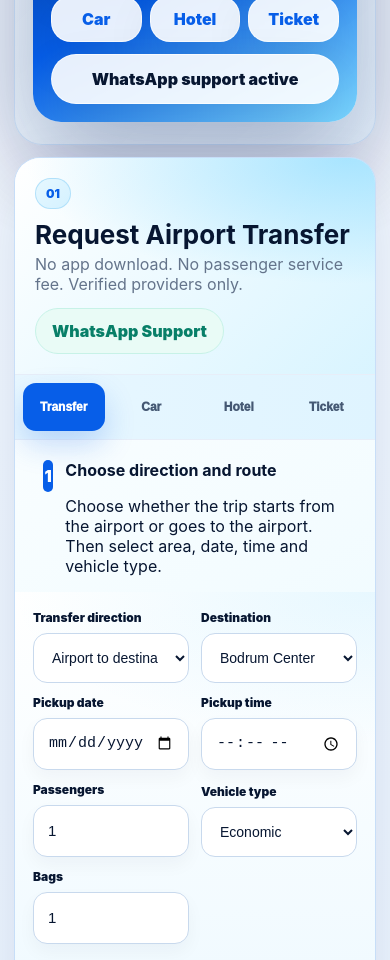
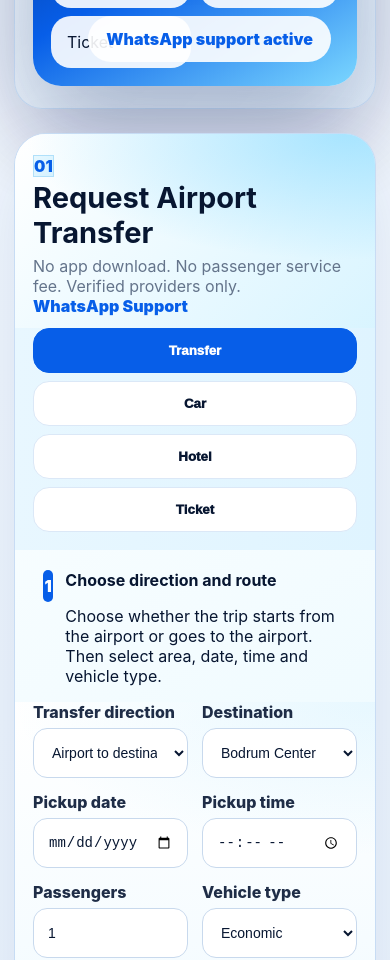
Before and after one commit to furukcell/Arrivio-platform, a Next.js app in the folder apps/web/: page / in a window 390 px wide. Shown: the part 1040-2000 px from the top of the page. Built offline with nearby package versions, Linux system fonts and the light colour scheme.

Commit message:
Style partner login link on landing nav

```diff
--- a/apps/web/src/styles/landingAtmosphere.css
+++ b/apps/web/src/styles/landingAtmosphere.css
@@ -115,6 +115,15 @@
 .rightNav a {
   color: #071631;
   text-decoration: none;
+}
+
+.partnerLoginLink {
+  border: 1px solid #bdeee3;
+  background: #ecfffb;
+  color: #087f68 !important;
+  border-radius: 12px;
+  padding: 11px 14px;
+  white-space: nowrap;
 }
 
 .rightNav button,
@@ -258,87 +267,77 @@
 .mockBubble {
   position: relative;
   background: rgba(255, 255, 255, 0.9);
-  border: 1px solid rgba(255, 255, 255, 0.7);
-  box-shadow: 0 18px 50px rgba(0, 0, 0, 0.10);
 }
 
 .mockTop {
+  display: flex;
+  justify-content: space-between;
+  padding: 18px;
   border-radius: 24px;
-  padding: 18px;
-  display: flex;
-  align-items: center;
-  justify-content: space-between;
+  color: #071631;
+  font-weight: 950;
 }
 
 .mockTop span {
-  background: #075ee8;
-  color: white;
-  border-radius: 999px;
-  padding: 8px 12px;
-  font-weight: 950;
-}
-
-.mockTop b,
-.mockCard strong {
-  color: #071631;
+  color: #075ee8;
 }
 
 .mockCard.main {
   margin-top: 22px;
+  padding: 24px;
   border-radius: 28px;
-  padding: 24px;
+  color: #071631;
+  box-shadow: 0 18px 50px rgba(7, 27, 88, 0.14);
 }
 
 .mockCard strong {
+  display: block;
   font-size: 28px;
 }
 
-.mockCard p {
+.mockCard p,
+.mockGrid p {
   color: #64748b;
-}
-
-.mockCard em {
-  display: inline-block;
-  background: #e8fff7;
-  color: #098766;
-  border-radius: 999px;
-  padding: 8px 10px;
-  font-style: normal;
-  font-weight: 950;
 }
 
 .mockGrid {
   display: grid;
-  grid-template-columns: repeat(3, 1fr);
+  grid-template-columns: repeat(2, 1fr);
   gap: 12px;
-  margin-top: 18px;
+  margin-top: 14px;
 }
 
 .mockGrid div {
   border-radius: 20px;
-  padding: 18px;
-  text-align: center;
-  font-weight: 950;
+  padding: 16px;
+}
+
+.mockGrid b {
   color: #075ee8;
 }
 
 .mockBubble {
   position: absolute;
   right: 26px;
-  bottom: 26px;
+  bottom: 24px;
   border-radius: 999px;
-  padding: 14px 18px;
-  color: #071631;
+  padding: 13px 18px;
+  color: #075ee8;
   font-weight: 950;
 }
 
+.requestPanel,
+.marketingSection,
+.footer {
+  max-width: 1180px;
+}
+
 .requestPanel {
-  max-width: 1180px;
-  margin: 18px auto 28px;
-  background: white;
-  border: 1px solid rgba(198, 221, 248, 0.95);
-  border-radius: 30px;
-  box-shadow: 0 28px 80px rgba(7, 27, 88, 0.14), 0 0 0 10px rgba(255, 255, 255, 0.45);
+  margin: 24px auto;
+  background: rgba(255, 255, 255, 0.92);
+  border: 1px solid rgba(196, 218, 244, 0.92);
+  border-radius: 32px;
+  box-shadow: 0 26px 78px rgba(7, 27, 88, 0.11);
   overflow: hidden;
 }
 
@@ -346,63 +345,43 @@
   display: flex;
   align-items: center;
   justify-content: space-between;
-  gap: 16px;
-  padding: 24px 28px;
-  background:
-    radial-gradient(420px 160px at 92% 5%, rgba(24, 182, 255, 0.16), transparent 70%),
-    linear-gradient(90deg, #ffffff, #eef7ff);
+  padding: 30px 32px 16px;
 }
 
-.panelHead span,
-.sectionTitle span,
-.processText span,
-.revenue span {
-  display: inline-flex;
+.panelHead span {
   color: #075ee8;
-  background: #eaf4ff;
-  border-radius: 999px;
-  padding: 7px 10px;
   font-weight: 950;
-  font-size: 12px;
 }
 
 .panelHead h2 {
-  margin: 10px 0 4px;
-  font-size: 30px;
+  font-size: 36px;
+  margin: 4px 0 6px;
 }
 
 .panelHead p {
+  color: #64748b;
   margin: 0;
-  color: #64748b;
 }
 
 .panelHead a {
-  white-space: nowrap;
+  color: #075ee8;
+  font-weight: 950;
   text-decoration: none;
-  color: #087f68;
-  background: #e9fbf6;
-  border: 1px solid #c7f2e7;
-  border-radius: 999px;
-  padding: 12px 16px;
-  font-weight: 950;
 }
 
 .tabs {
   display: grid;
   grid-template-columns: repeat(4, 1fr);
-  padding: 10px;
-  background: #eaf3ff;
   gap: 8px;
-  border-top: 1px solid #e7eef8;
-  border-bottom: 1px solid #e7eef8;
+  padding: 0 28px 18px;
 }
 
 .tabs button {
-  height: 52px;
-  border: 0;
+  border: 1px solid #dbe8f7;
+  background: white;
+  color: #071631;
+  padding: 14px;
   border-radius: 16px;
-  background: transparent;
-  color: #455873;
   font-weight: 950;
   cursor: pointer;
 }
@@ -410,103 +389,77 @@
 .tabs button.active {
   background: #075ee8;
   color: white;
-  box-shadow: 0 14px 30px rgba(7, 94, 232, 0.22);
+  border-color: #075ee8;
 }
 
 .formGrid {
   display: grid;
-  grid-template-columns: repeat(5, 1fr) 200px;
+  grid-template-columns: repeat(3, 1fr);
   gap: 14px;
-  padding: 22px 28px 26px;
-  align-items: end;
-  background: linear-gradient(180deg, #ffffff 0%, #f8fbff 100%);
+  padding: 0 28px 28px;
 }
 
-.field label {
-  font-size: 12px;
-  font-weight: 950;
-  display: block;
-  margin-bottom: 8px;
-  color: #071631;
+.field {
+  display: flex;
+  flex-direction: column;
+  gap: 6px;
+  font-weight: 850;
+  color: #1f2d47;
 }
 
-.field input {
-  width: 100%;
-  height: 50px;
+.field input,
+.field select {
+  min-height: 50px;
   border: 1px solid #c8d9ed;
   border-radius: 14px;
   padding: 0 14px;
   font-size: 14px;
   background: white;
   color: #071631;
-  outline: none;
-  box-shadow: inset 0 1px 0 rgba(255, 255, 255, 0.9), 0 8px 18px rgba(7, 27, 58, 0.04);
-}
-
-.field input:focus {
-  border-color: #075ee8;
-  box-shadow: 0 0 0 4px rgba(7, 94, 232, 0.10);
 }
 
 .submitBtn {
-  height: 50px;
+  min-height: 52px;
   border-radius: 14px;
-  box-shadow: 0 16px 34px rgba(7, 94, 232, 0.20);
+  align-self: end;
+  box-shadow: 0 14px 28px rgba(7, 94, 232, 0.18);
 }
 
 .status {
-  margin: 0 28px 26px;
-  padding: 14px 16px;
+  margin: 0 28px 28px;
+  background: #ecfffb;
+  color: #087f68;
+  border: 1px solid #bdeee3;
   border-radius: 16px;
-  background: #f0f7ff;
-  color: #075ee8;
+  padding: 14px;
   font-weight: 900;
 }
 
 .status b {
   display: block;
   margin-top: 6px;
-  color: #071631;
 }
 
-.section {
-  max-width: 1180px;
-  margin: 0 auto 28px;
+.marketingSection {
+  margin: 24px auto;
 }
 
-.section.modules,
-.section.benefits,
-.section.process {
-  padding: 30px;
-  border-radius: 34px;
-  border: 1px solid rgba(202, 222, 247, 0.75);
-  background: rgba(255, 255, 255, 0.72);
-  box-shadow: 0 22px 70px rgba(7, 27, 88, 0.08);
-  backdrop-filter: blur(12px);
+.sectionHead {
+  text-align: center;
+  margin: 54px 0 24px;
 }
 
-.sectionTitle {
-  text-align: center;
-  max-width: 700px;
-  margin: 0 auto 20px;
+.sectionHead h2,
+.revenue h2 {
+  font-size: 40px;
+  margin: 0 0 8px;
 }
 
-.sectionTitle h2,
-.processText h2,
-.revenue h2 {
-  font-size: 38px;
-  line-height: 1.05;
-  letter-spacing: -1.4px;
-  margin: 12px 0;
-  color: #061334;
-}
-
-.sectionTitle p,
-.processText p,
+.sectionHead p,
 .revenue p {
   color: #64748b;
+  margin: 0;
   font-size: 17px;
-  line-height: 1.5;
 }
 
 .moduleGrid,
@@ -516,7 +469,10 @@
   gap: 16px;
 }
 
-.moduleGrid,
+.moduleGrid {
+  grid-template-columns: repeat(4, 1fr);
+}
+
 .benefitGrid {
   grid-template-columns: repeat(4, 1fr);
 }
@@ -678,8 +634,10 @@
   }
 
   .navbar {
-    height: 66px;
-    padding: 0 16px;
+    height: auto;
+    min-height: 66px;
+    padding: 10px 16px;
+    gap: 10px;
   }
 
   .brand {
@@ -695,6 +653,16 @@
   .desktopNav,
   .rightNav button {
     display: none;
+  }
+
+  .rightNav {
+    gap: 7px;
+    font-size: 12px;
+  }
+
+  .partnerLoginLink {
+    padding: 9px 10px;
+    border-radius: 10px;
   }
 
   .hero {
@@ -760,124 +728,50 @@
     gap: 8px;
   }
 
-  .mockGrid div {
-    padding: 12px 6px;
+  .requestPanel,
+  .marketingSection,
+  .footer {
+    margin-left: 14px;
+    margin-right: 14px;
   }
 
-  .mockBubble {
-    position: relative;
-    right: auto;
-    bottom: auto;
-    margin-top: 12px;
-    text-align: center;
-  }
-
-  .requestPanel {
-    margin: 12px 14px 24px;
-    border-radius: 26px;
-    box-shadow: 0 24px 64px rgba(7, 27, 88, 0.12);
-  }
-
-  .panelHead {
-    display: block;
-    padding: 20px;
-  }
-
-  .panelHead h2 {
-    font-size: 26px;
-  }
-
-  .panelHead a {
-    display: inline-block;
-    margin-top: 14px;
-  }
-
-  .tabs {
-    grid-template-columns: repeat(4, 1fr);
-    gap: 6px;
-    padding: 8px;
-  }
-
-  .tabs button {
-    font-size: 12px;
-    height: 48px;
-    border-radius: 13px;
-  }
-
-  .formGrid {
-    grid-template-columns: 1fr;
-    padding: 18px;
-    gap: 12px;
-  }
-
-  .field input {
-    height: 52px;
-    border-radius: 14px;
-    font-size: 15px;
-  }
-
-  .submitBtn {
-    height: 54px;
-    border-radius: 14px;
-  }
-
-  .status {
-    margin: 0 18px 20px;
-  }
-
-  .section {
-    margin: 0 14px 26px;
-  }
-
-  .section.modules,
-  .section.benefits,
-  .section.process {
-    padding: 20px;
-    border-radius: 28px;
-  }
-
-  .sectionTitle {
-    text-align: left;
-  }
-
-  .sectionTitle h2,
-  .processText h2,
-  .revenue h2 {
-    font-size: 30px;
-  }
-
-  .moduleGrid,
-  .benefitGrid,
-  .stepGrid {
-    grid-template-columns: 1fr;
-  }
-
-  .moduleGrid button,
-  .benefitGrid div,
-  .stepGrid div {
-    padding: 20px;
-    border-radius: 22px;
-  }
-
+  .panelHead,
+  .footer,
+  .revenue,
   .process {
     display: block;
   }
 
+  .panelHead {
+    padding: 22px 18px 12px;
+  }
+
+  .panelHead h2,
+  .sectionHead h2,
+  .revenue h2 {
+    font-size: 29px;
+  }
+
+  .tabs,
+  .formGrid,
+  .moduleGrid,
+  .benefitGrid,
+  .stepGrid,
   .revenue {
     grid-template-columns: 1fr;
-    margin: 0 14px 26px;
-    border-radius: 26px;
-    padding: 24px;
+  }
+
+  .tabs,
+  .formGrid {
+    padding-left: 18px;
+    padding-right: 18px;
+  }
+
+  .submitBtn {
+    min-height: 54px;
   }
 
   .footer {
-    margin: 0 14px 28px;
-    display: block;
-    border-radius: 24px;
-  }
-
-  .footer a {
-    display: inline-block;
-    margin-top: 14px;
+    padding: 22px;
   }
 }
```
